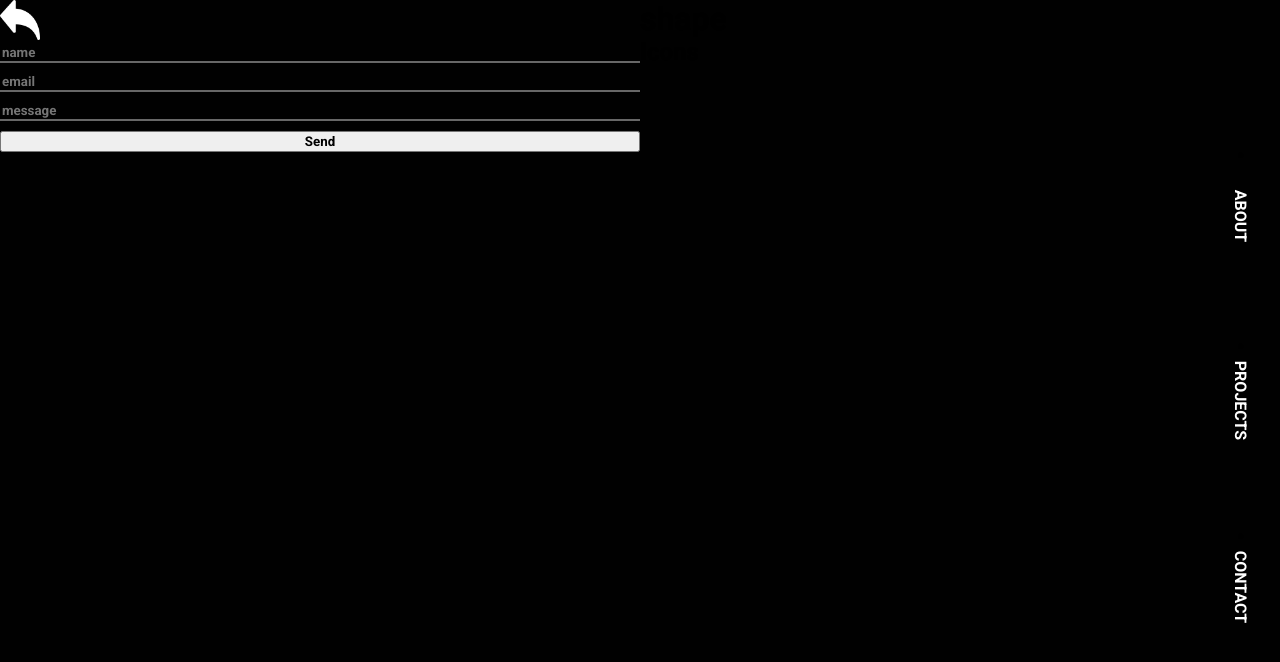
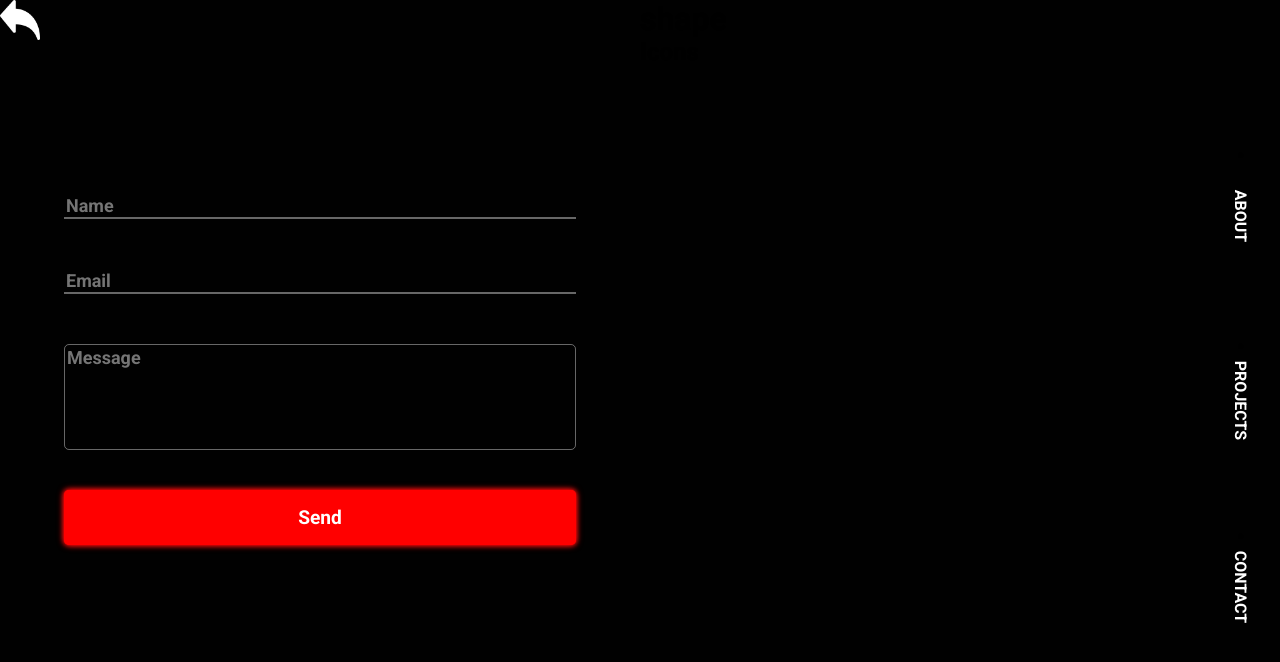
Before and after one commit to hamadagh/frontend-portfolio, a React (Create React App) app: page /contact in a window 1280 px wide. Shown: the top 662 px of the page. Built offline with nearby package versions, Linux system fonts and the light colour scheme.

Commit message:
adding contact form button style

```diff
--- a/src/components/Contact.js
+++ b/src/components/Contact.js
@@ -12,6 +12,7 @@ function Contact() {
             <img src={Back} alt="back" className="back-icon" />
           </Link>
         </div>
+        <div className="form-container">
           <form
             className="contact-form"
             name="contact"
@@ -22,24 +23,27 @@ function Contact() {
             <input type="hidden" name="form-name" value="contact" />
             <input
               type="text"
-            placeholder="name"
+              placeholder="Name"
               name="name"
               className="contact-name"
             />
             <input
               type="text"
-            placeholder="email"
+              placeholder="Email"
               name="email"
               className="contact-email"
             />
-          <input
+            <textarea
               type="text"
-            placeholder="message"
+              placeholder="Message"
               name="message"
               className="contact-message"
             />
-          <button type="submit">Send</button>
+            <button type="submit" className="contact-form-button">
+              Send
+            </button>
           </form>
+        </div>
       </div>
       <div className="contact-right-part">
         <div className="contact-shape">
--- a/src/components/Home.js
+++ b/src/components/Home.js
@@ -54,6 +54,10 @@ function Home() {
         circle2: "green-circle-2",
       });
       document.documentElement.style.setProperty("--color", "#32ff00");
+      document.documentElement.style.setProperty(
+        "--textShadow",
+        "0 0 1px #32ff00, 0 0 5px #33ff0090, 0 0 7px #33ff003e"
+      );
     } else if (color.color === "pink") {
       setClassName({
         carre: "pink-carre",
@@ -64,6 +68,10 @@ function Home() {
         circle2: "pink-circle-2",
       });
       document.documentElement.style.setProperty("--color", "#ff00f9");
+      document.documentElement.style.setProperty(
+        "--textShadow",
+        "0 0 1px #ff00f9, 0 0 5px #ff00fb85, 0 0 7px #ff00fb3c"
+      );
     } else if (color.color === "red") {
       setClassName({
         carre: "red-carre",
@@ -74,6 +82,10 @@ function Home() {
         circle2: "red-circle-2",
       });
       document.documentElement.style.setProperty("--color", "#ff0000");
+      document.documentElement.style.setProperty(
+        "--textShadow",
+        "0 0 1px #ff0000, 0 0 5px #ff000082, 0 0 7px #ff1c1c6d"
+      );
     }
   }, [color.color]);
 
--- a/src/components/style.css
+++ b/src/components/style.css
@@ -1,5 +1,7 @@
 :root {
   --color: #ff0000;
+  --textShadow: 0 0 1px #ff0000, 0 0 5px #ff000082, 0 0 7px #ff1c1c6d;
+  --boxShadow: 0 0 1px #ff0000, 0 0 5px #ff0000, 0 0 7px #ff1c1c;
 }
 
 * {
@@ -188,6 +190,7 @@
 }
 .hamada {
   color: var(--color);
+  text-shadow: var(--textShadow);
 }
 .full-stack {
   font-size: 30px;
@@ -316,17 +319,29 @@ a {
 .contact-right-part {
   width: 50%;
 }
+.form-container {
+  width: 80%;
+  margin-right: auto;
+  margin-left: auto;
+  margin-top: 150px;
+}
 .contact-name {
   background-color: rgba(255, 255, 255, 0);
   border-top: none;
   border-right: none;
   border-left: none;
   border-color: rgba(255, 255, 255, 0.399);
-  margin-bottom: 10px;
+  margin-bottom: 50px;
   outline: none;
+  color: white;
+  font-weight: bold;
+  font-size: 18px;
 }
 .contact-name:focus {
   border-color: white;
+}
+.contact-name::placeholder {
+  font-size: 1em;
 }
 .contact-email {
   background-color: rgba(255, 255, 255, 0);
@@ -334,23 +349,46 @@ a {
   border-right: none;
   border-left: none;
   border-color: rgba(255, 255, 255, 0.399);
-  margin-bottom: 10px;
+  margin-bottom: 50px;
   outline: none;
+  color: white;
+  font-weight: bold;
+  font-size: 18px;
 }
 .contact-email:focus {
   border-color: white;
 }
+.contact-email::placeholder {
+  font-size: 1em;
+}
 .contact-message {
   background-color: rgba(255, 255, 255, 0);
-  border-top: none;
-  border-right: none;
-  border-left: none;
+  height: 100px;
+  resize: none;
+  border-radius: 5px;
+  border-width: 1.5px;
   border-color: rgba(255, 255, 255, 0.399);
-  margin-bottom: 10px;
+  margin-bottom: 40px;
   outline: none;
+  color: white;
+  font-weight: bold;
+  font-size: 18px;
 }
 .contact-message:focus {
   border-color: white;
+}
+.contact-message::placeholder {
+  font-size: 1em;
+}
+.contact-form-button {
+  background-color: var(--color);
+  border: none;
+  color: white;
+  text-decoration: none;
+  padding: 16px 32px;
+  font-size: 1.2em;
+  border-radius: 5px;
+  box-shadow: var(--boxShadow);
 }
 .success-page {
   background-color: #010101;
```
Lines whose indentation alone changed are shown as unchanged.
